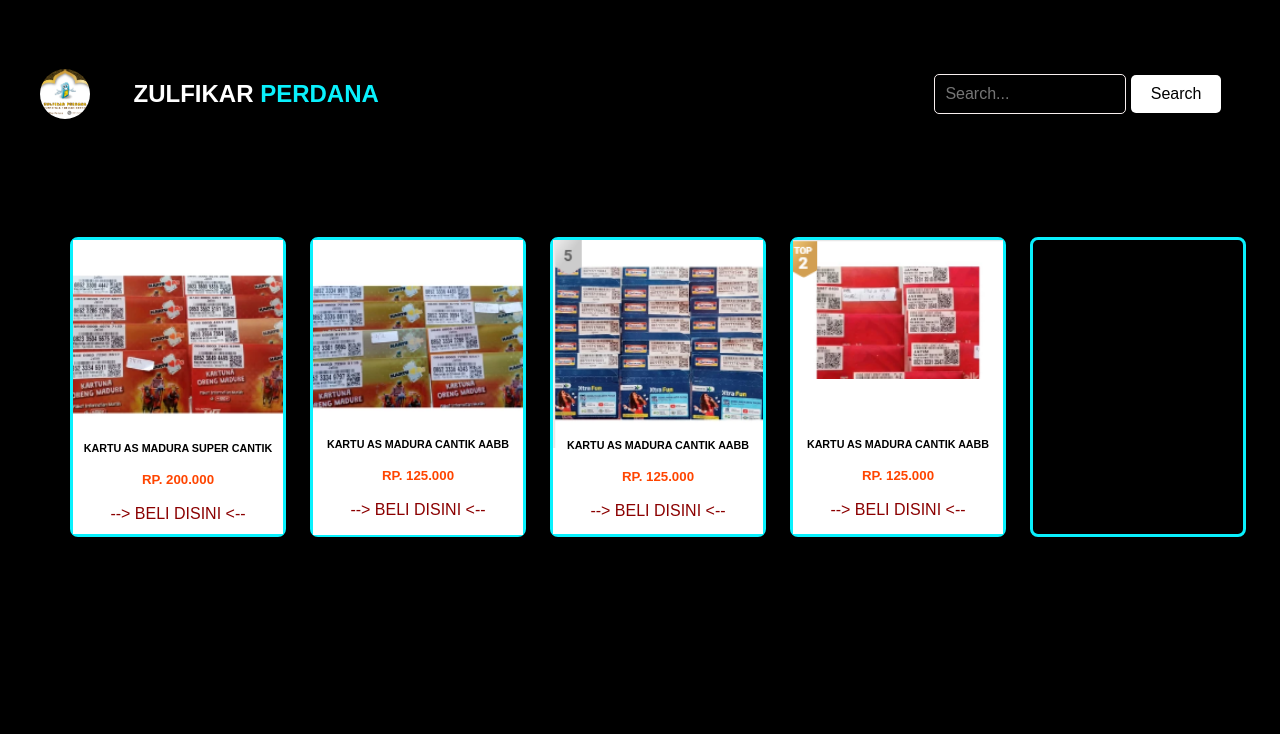
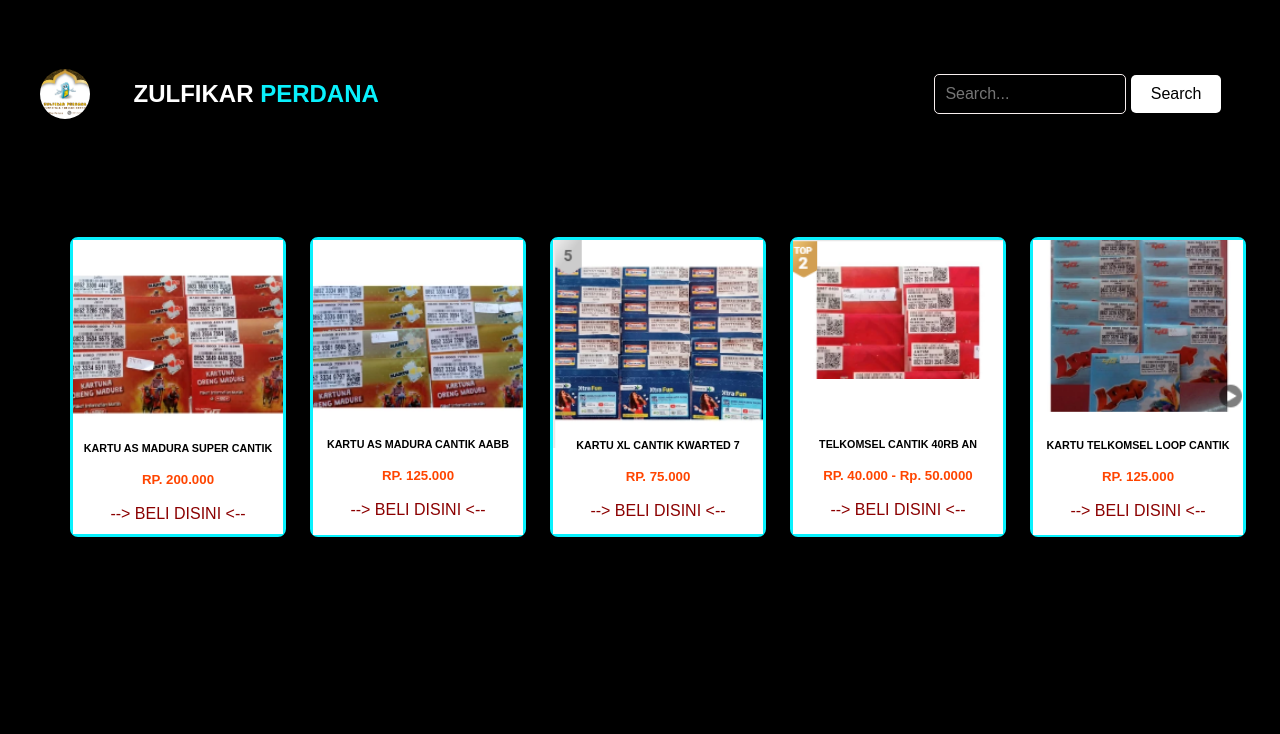
Before and after one commit to yahya542/biodata, a PHP site: page /dashboard.html in a window 1280 px wide. Shown: the part 693-1427 px from the top of the page. Run offline with PHP 8.4, Linux system fonts and the light colour scheme.

Commit message:
shop sudah selesai

```diff
--- a/dashboard.css
+++ b/dashboard.css
@@ -60,6 +60,7 @@
     gap: 3rem;
 
 }
+
 .logo {
     display: flex;
     align-items: center;
@@ -75,6 +76,10 @@
 }
 .navigasi ul li a {
     color:#fbfada
+}
+.navigasi ul li a:hover {
+    color:#09f1fd;
+    transition: all 0.8s ease;
 }
 
 
--- a/dashboard.html
+++ b/dashboard.html
@@ -77,7 +77,7 @@
                         <br>
                         <h5 style="color: orangered;">RP. 125.000</h5>
                         <br>
-                        <a href="https://shopee.co.id/Kartu-as-madura-asli-Combo-sakti-cantik-murah-i.355348488.23460655538" style="height: 4px; color: darkred; "> --> BELI DISINI <-- </a>
+                        <a href="https://shopee.co.id/As-madura-cantik-asli-bukan-tempelan.-combo-sakti-nomor-cantik.-i.355348488.20591575131" style="height: 4px; color: darkred; "> --> BELI DISINI <-- </a>
                     </div>
                 </div>
                 <div id="k3">
@@ -85,11 +85,11 @@
                         <img src="img/k3.png" alt="k1" style="width: 100%; margin-top: -50px;" >
                     </div>
                     <div style="background-color: white; height: 54%;  margin-top: -50px; padding-top: 37px; ">
-                        <h6 style="color: black;"> KARTU AS MADURA CANTIK AABB</h6>
+                        <h6 style="color: black;"> KARTU XL CANTIK KWARTED 7 </h6>
                         <br>
-                        <h5 style="color: orangered;">RP. 125.000</h5>
+                        <h5 style="color: orangered;">RP. 75.000</h5>
                         <br>
-                        <a href="https://shopee.co.id/Kartu-as-madura-asli-Combo-sakti-cantik-murah-i.355348488.23460655538" style="height: 4px; color: darkred; "> --> BELI DISINI <-- </a>
+                        <a href="https://shopee.co.id/kartu-xl-cantik-banyak-angka-7-murah-dibawah-100ribu-.-7777-i.355348488.23774651443" style="height: 4px; color: darkred; "> --> BELI DISINI <-- </a>
                     </div>
                 </div>
                 <div id="k4">
@@ -97,14 +97,24 @@
                         <img src="img/k4.png" alt="k1" style="width: 100%; margin-top: -50px; height: 50%;" >
                     </div>
                     <div style="background-color: white; height: 70%;  margin-top: -20px; padding-top: 75px; ">
-                        <h6 style="color: black;"> KARTU AS MADURA CANTIK AABB</h6>
+                        <h6 style="color: black;"> TELKOMSEL CANTIK 40RB AN</h6>
+                        <br>
+                        <h5 style="color: orangered;">RP. 40.000 - Rp. 50.0000</h5>
+                        <br>
+                        <a href="https://shopee.co.id/kartu-telkomsel-cantik-murah-dibawah-50-ribuan.-nomor-cantik-triple.-i.355348488.12599476683" style="height: 4px; color: darkred; "> --> BELI DISINI <-- </a>
+                    </div>
+                </div>
+                <div id="k5">
+                    <div>
+                        <img src="img/k5.png" alt="k1" style="width: 100%; margin-top: -50px; height: 50%;" >
+                    </div>
+                    <div style="background-color: white; height: 70%;  margin-top: -62px; padding-top: 75px; ">
+                        <h6 style="color: black;"> KARTU TELKOMSEL LOOP CANTIK</h6>
                         <br>
                         <h5 style="color: orangered;">RP. 125.000</h5>
                         <br>
-                        <a href="https://shopee.co.id/Kartu-as-madura-asli-Combo-sakti-cantik-murah-i.355348488.23460655538" style="height: 4px; color: darkred; "> --> BELI DISINI <-- </a>
+                        <a href="https://shopee.co.id/Kartu-Telkomsel-Loop-Murah-cuma-100-ribuan-Ekor-Abab-i.355348488.22951743885" style="height: 4px; color: darkred; "> --> BELI DISINI <-- </a>
                     </div>
-                </div>
-                <div id="k3">kartu 5</div>
             </div>
             <br>
 
```
